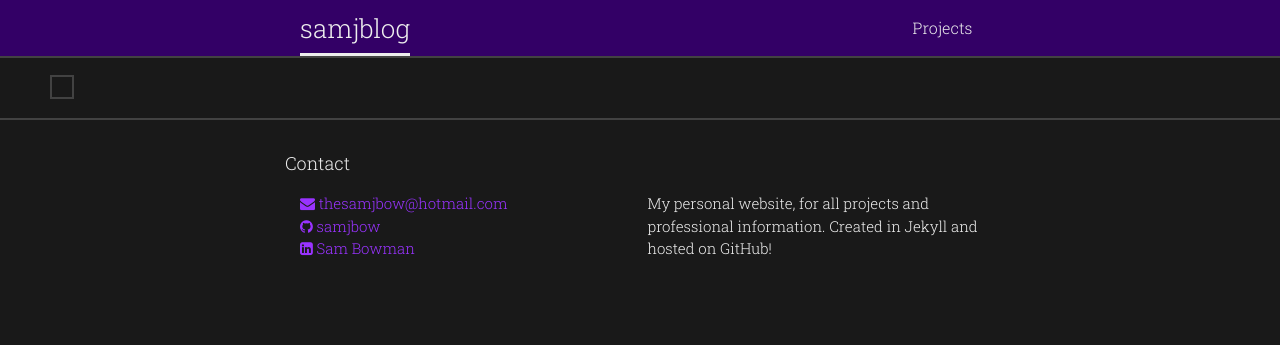
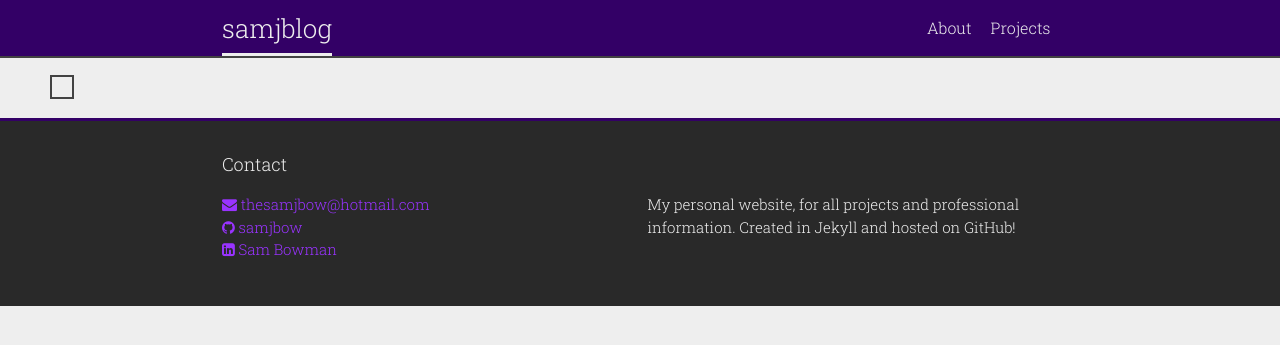
Before and after one commit to samjbow/samjbow.github.io, a Jekyll site: the page built from index.html, in a window 1280 px wide. Shown: the top 345 px of the page. Built offline with Jekyll 4.4.1, drawn with Linux system fonts in a browser that asks for light colours; nearby versions of some CDN libraries.

Commit message:
New colour scheme, wider layout

```diff
--- a/_config.yml
+++ b/_config.yml
@@ -9,3 +9,6 @@ github_username: samjbow
 linkedin_username: samjbow
 # Build settings
 markdown: kramdown
+collections:
+    posts:
+        permalink: /blog/:categories/:year/:month/:day/:title
--- a/_data/menu.yml
+++ /dev/null
@@ -1,4 +0,0 @@
--   id: one
-    title: One!
--   id: two
-    title: Two!
--- a/_data/nav.yml
+++ b/_data/nav.yml
@@ -1,2 +1,5 @@
+-   title: "About"
+    href: "/about"
+
 -   title: "Projects"
     href: "/projects"
--- a/_sass/_base.scss
+++ b/_sass/_base.scss
@@ -89,7 +89,7 @@ h1, h2, h3, h4, h5, h6 {
  * Links
  */
 a {
-    color: $accent-color-light;
+    color: $accent-color;
     text-decoration: none;
 
     &:hover {
@@ -150,8 +150,7 @@ pre {
  * Wrapper
  */
 .wrapper {
-    max-width: -webkit-calc(#{$content-width} - (#{$spacing-unit} * 2));
-    max-width:         calc(#{$content-width} - (#{$spacing-unit} * 2));
+    max-width: 70%;
     margin-right: auto;
     margin-left: auto;
     padding-right: $spacing-unit;
--- a/_sass/_layout.scss
+++ b/_sass/_layout.scss
@@ -16,7 +16,7 @@
     position: relative;
 
     .selected {
-        box-shadow: 0px -3px 0px $text-color inset;
+        box-shadow: 0px -3px 0px $text-color-white inset;
     }
 
     a {
@@ -26,7 +26,6 @@
     .site-nav li:hover,
     .site-title:hover {
         background-color: $accent-color-darker;
-
         a:hover {
             text-decoration: none;
         }
@@ -40,7 +39,7 @@
     float: left;
 
     a {
-        color: $text-color;
+        color: $text-color-white;
     }
 }
 
@@ -53,7 +52,7 @@
     }
 
     .page-link {
-        color: $text-color;
+        color: $text-color-white;
 
         // Gaps between nav items, but not on the first one
         &:not(:first-child) {
@@ -150,13 +149,22 @@
  * Site footer
  */
 .site-footer {
-    border-top: 2px solid $grey-color-dark;
+    // position: absolute;
+    // bottom: 0;
+    border-top: 3px solid $accent-color-dark;
     padding: $spacing-unit 0;
+    background-color: $grey-color-darker;
+    color: $text-color-white;
+
+    a {
+        color: $accent-color-light;
+    }
 }
 
 .footer-heading {
     font-size: 18px;
     margin-bottom: $spacing-unit / 2;
+    padding-left: $spacing-unit / 2;
 }
 
 .contact-list,
@@ -194,6 +202,36 @@
     font-size: 20px;
 }
 
+.content-container {
+    display: flex;
+    width: 100%;
+    flex-wrap: wrap;
+
+    .content-box {
+        width: calc(33% - ( 2 * #{$spacing-unit} / 3 ));
+        margin: $spacing-unit/3;
+        // border-bottom: 3px solid $text-color;
+
+        @include media-query ($on-palm) {
+            width: 100%;
+        }
+
+        .box-header {
+            color: $accent-color;
+            margin: 0;
+        }
+    }
+}
+
+.content-col {
+    float: left;
+    padding: 0 10px;
+
+    &.half {
+        width: 50%;
+    }
+}
+
 
 /**
  * Posts
@@ -210,7 +248,7 @@
     font-size: 26px;
     font-weight: 400;
     margin-bottom: 0;
-    color: $accent-color-light;
+    color: $accent-color;
 
     @include media-query($on-laptop) {
         font-size: 36px;
--- a/css/main.scss
+++ b/css/main.scss
@@ -13,8 +13,9 @@ $base-line-height: 1.5;
 
 $spacing-unit:     30px;
 
-$text-color:       #eeeeee;
-$background-color: #191919;
+$text-color:       #191919;
+$text-color-white: #eeeeee;
+$background-color: #eeeeee;
 $accent-color:     #6600CC;
 $accent-color-light: lighten($accent-color, 20%);
 $accent-color-dark: darken($accent-color, 20%);
@@ -23,6 +24,7 @@ $accent-color-darker: darken($accent-color, 25%);
 $grey-color:       #828282;
 $grey-color-light: lighten($grey-color, 40%);
 $grey-color-dark:  darken($grey-color, 25%);
+$grey-color-darker:  darken($grey-color, 35%);
 
 // Width of the content area
 $content-width:    800px;
```
Also changed, not shown: _data/skills.yml (added, +12 -0 lines), _drafts/anewchapter.md (deleted, +0 -9 lines), _drafts/anewchapter2.md (deleted, +0 -9 lines), _drafts/aparingdown.md (added, +7 -0 lines), about/index.html (added, +73 -0 lines).
